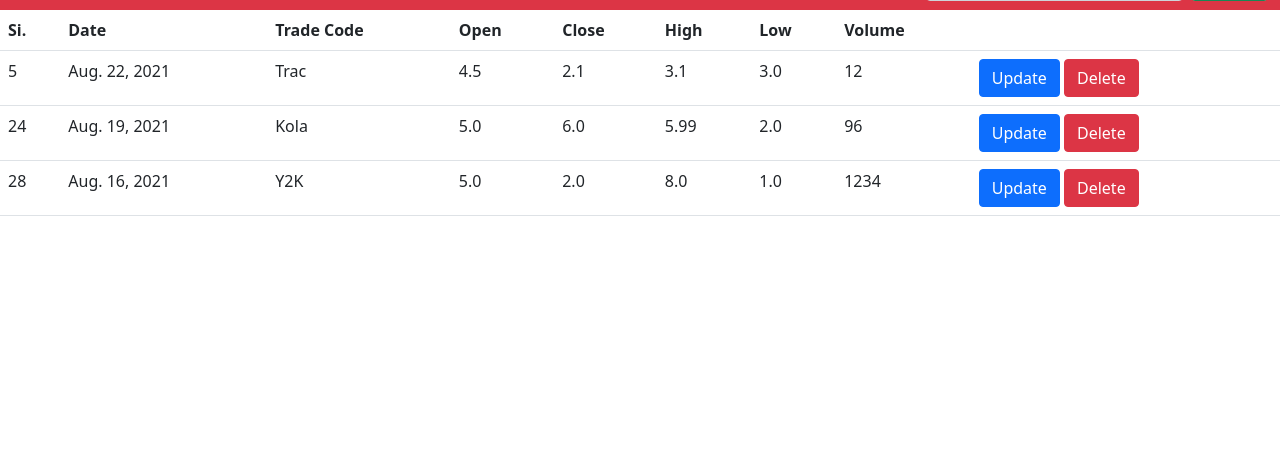
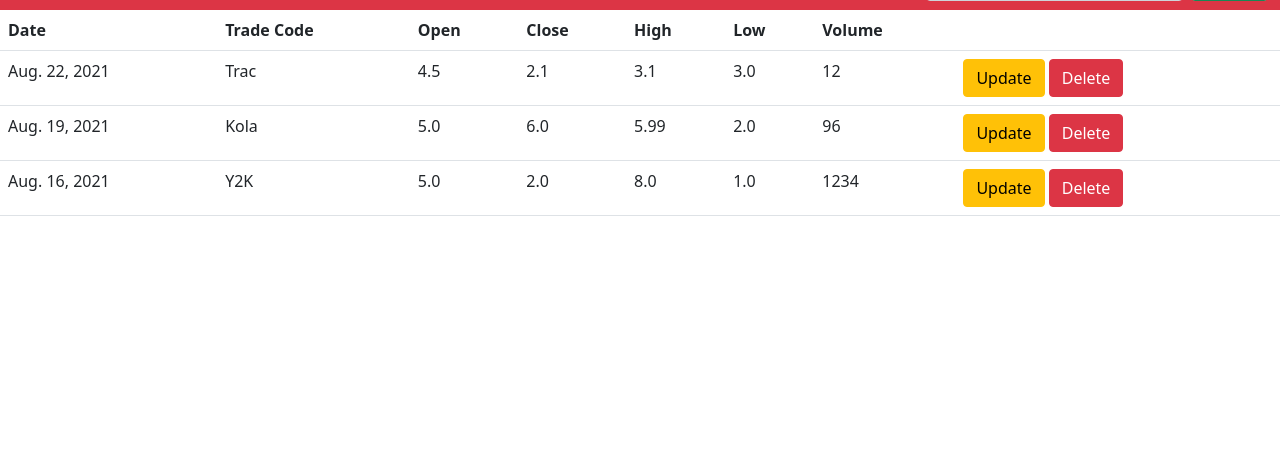
Before and after one commit to rakinplaban/Model, a Django app: page / in a window 1280 px wide. Shown: the part 346-800 px from the top of the page. Run offline with Django 3.2, Linux system fonts and the light colour scheme; data comes from the database, SQL or seed files in the repository.

Commit message:
change color and remoded si. no.

```diff
--- a/model/sqlmodel/templates/sqlmodel/index.html
+++ b/model/sqlmodel/templates/sqlmodel/index.html
@@ -7,7 +7,6 @@
 
     <table class="table">
         <tr>
-            <th>Si.</th>
             <th>Date</th>
             <th>Trade Code</th>
             <th>Open</th>
@@ -20,7 +19,6 @@
         {% for stock in stock %}
 
             <tr>
-                <td>{{stock.id}}</td>
                 <td>{{stock.date}}</td>
                 <td>{{stock.trade_code}}</td>
                 <td>{{stock.open}}</td>
@@ -28,7 +26,7 @@
                 <td>{{stock.high}}</td>
                 <td>{{stock.low}}</td>
                 <td>{{stock.volume}}</td>
-                <td><a href="{% url 'editdata' stock.id %}" class="btn btn-primary">Update</a>
+                <td><a href="{% url 'editdata' stock.id %}" class="btn btn-warning">Update</a>
                     <a href="{% url 'deletedata' stock.id %}" class="btn btn-danger">Delete</a></td>
             </tr>
 
```
